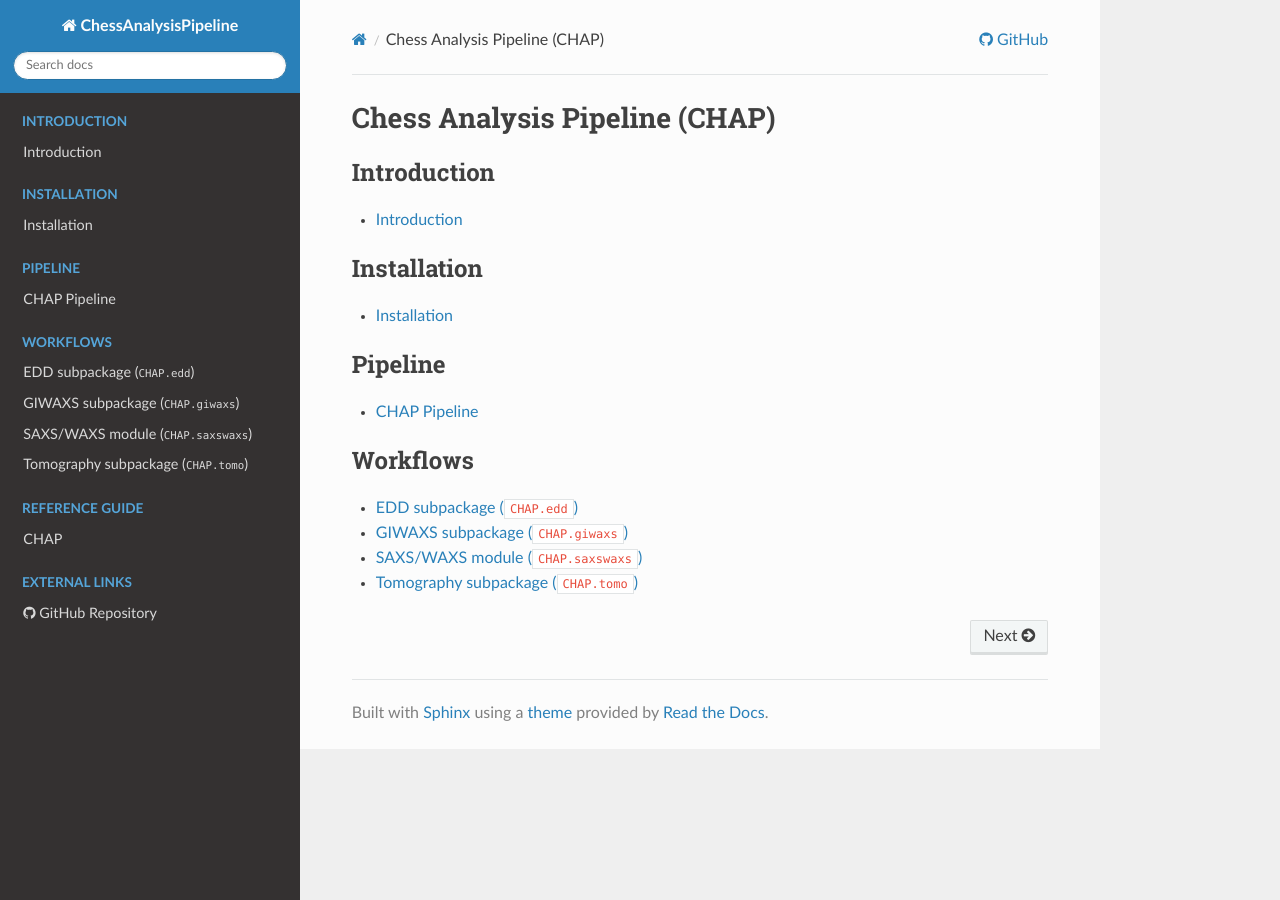
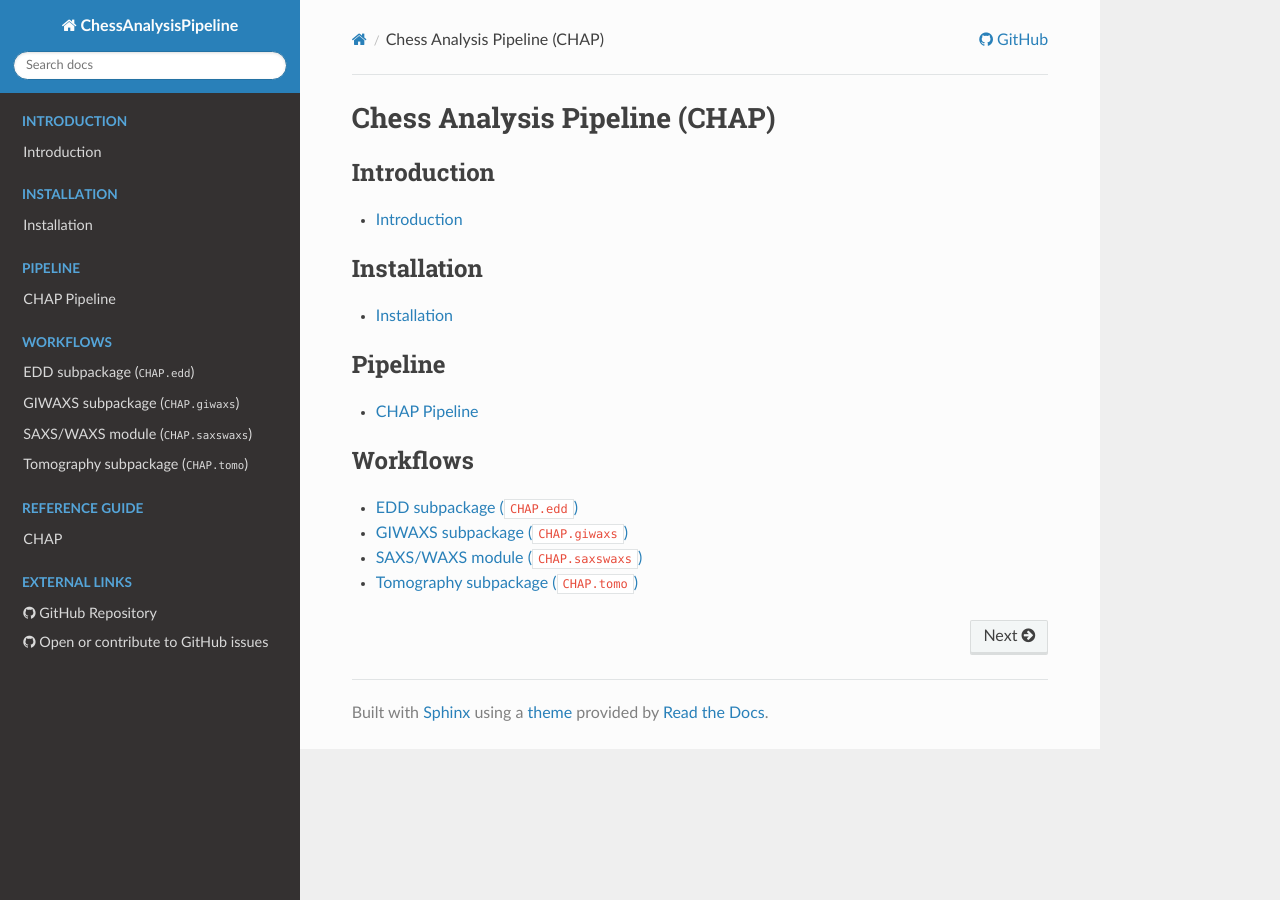
Before and after one commit to CHESSComputing/ChessAnalysisPipeline, a Sphinx documentation site: the page built from docs/index.rst, in a window 1280 px wide. Built offline with Sphinx 7.4.7 and the Read the Docs theme 3.1.0, drawn with Linux system fonts in a browser that asks for light colours; pages that are not in the unit, such as notebooks, are missing from menus.

Commit message:
docs: added a link to github issues on the github pages

```diff
--- a/docs/_templates/layout.html
+++ b/docs/_templates/layout.html
@@ -8,6 +8,9 @@
       <a class="reference internal" href="https://github.com/CHESSComputing/ChessAnalysisPipeline">
         <i class="fa fa-github"></i> GitHub Repository
       </a>
+      <a class="reference internal" href="https://github.com/CHESSComputing/ChessAnalysisPipeline/issues">
+        <i class="fa fa-github"></i> Open or contribute to GitHub issues
+      </a>
     </li>
   </ul>
 {% endblock %}
```
